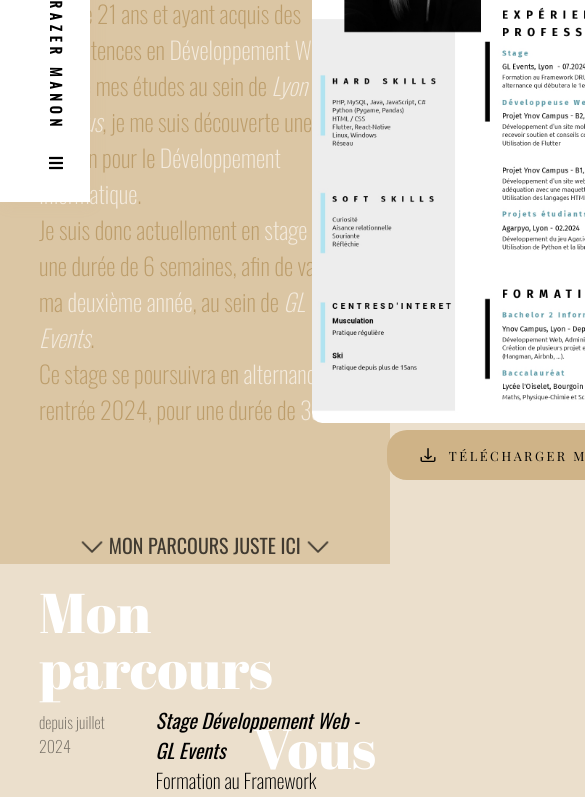
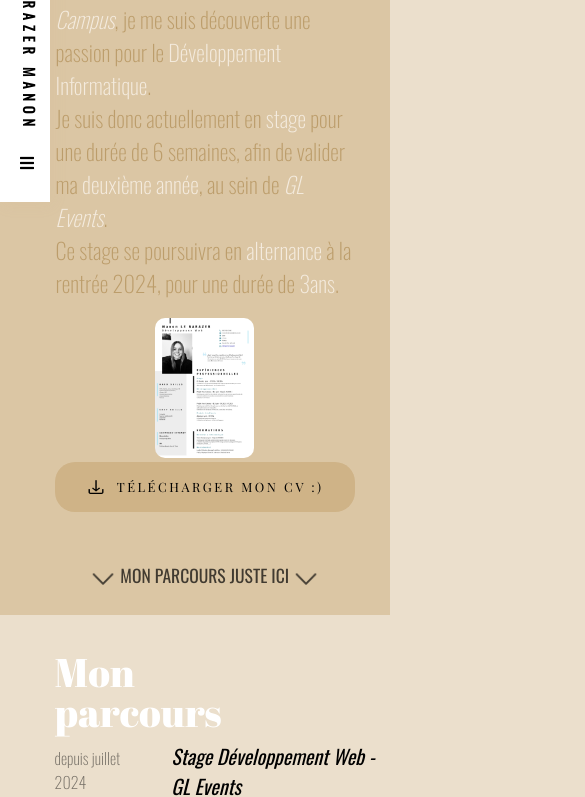
Before and after one commit to manonbrz/blog, a website: page pages/propos.html in a window 390 px wide. Shown: the part 215-1012 px from the top of the page, 585 px wide, since content can reach past the window. Drawn offline with nearby package versions, Linux system fonts and the light colour scheme; a web font is replaced by a local one.

Commit message:
bot discord + start responsive ok

```diff
--- a/assets/css/article.css
+++ b/assets/css/article.css
@@ -31,7 +31,7 @@ section {
 .carousel {
   position: relative;
   width: 80%;
-  padding-top: 200px;
+  padding-top: 5%;
   overflow: hidden;
 }
 
@@ -54,7 +54,6 @@ section {
 
 .card img {
   width: 100%;
-  height: 280px;
   display: block;
 }
 
@@ -109,13 +108,11 @@ section {
 .prev-button {
   position: absolute;
   left: -10px;
-  top: 50px;
 }
 
 .next-button {
   position: absolute;
   right: -10px;
-  top: 50px;
 }
 
 .prev-button:hover img, .next-button:hover img {
--- a/assets/css/nav.css
+++ b/assets/css/nav.css
@@ -93,3 +93,16 @@ a:hover {
   transition: all 0.4s ease-out;
   opacity: 0;
 }
+
+@media screen and (max-width : 950px) {
+  .navbar--container  {
+    width: 50px;
+  }
+  .navbar--title {
+    margin-left: 0px;
+  }
+
+  .navbar--icon {
+    margin-left: 20px;
+  }
+}
--- a/assets/css/propos.css
+++ b/assets/css/propos.css
@@ -7,7 +7,7 @@ body {
 
 /* modif sur toutes les sections */
 section {
-  height: 90vh;
+  padding: 5%;
   display: flex;
   align-items: flex-start;
   flex-direction: column;
@@ -76,8 +76,8 @@ button:hover {
 }
 
 .imgCV {
-  width: 450px;
-  height: 650px;
+  width: 60%;
+  height: 80%;
   border-radius: 10px;
 }
 
@@ -88,7 +88,7 @@ h1 {
   line-height: 1em;
   font-weight: 100;
   color: #ffffff;
-  font-size: 3.5em;
+  font-size: 2.5em;
 }
 
 h1 span {
@@ -101,6 +101,7 @@ h2 {
   font-family: "Oswald", sans-serif;
   color: #bc9d6b;
   font-weight: 100;
+  font-size: 1.4rem;
 }
 
 h2 span {
@@ -166,7 +167,7 @@ h2 span {
   cursor: pointer;
   margin-top: 50px;
   height: 100%;
-  font-size: 20px;
+  font-size: 1.1rem;
   display: flex;
   justify-content: center;
   width: 100%;
@@ -182,3 +183,22 @@ h2 span {
   width: 30px;
   height: 30px;
 }
+
+@media screen and (max-width : 950px) {
+  .left {
+    width: 90%;
+  }
+
+  .separate-one {
+    align-items: center;
+    flex-direction: column;
+  }
+  #twothree {
+    flex-direction: column;
+  }
+  .one {
+
+    height: auto;
+  }
+
+}
--- a/assets/js/nav.js
+++ b/assets/js/nav.js
@@ -1,8 +1,14 @@
 document.addEventListener("DOMContentLoaded", function () {
-  const homepagePath = window.location.pathname === '/' ? '' : '../';
-  const pathToPages = window.location.pathname.includes('/pages/') ? '' : 'pages/';
+  // Détecter le chemin relatif en fonction de l'emplacement de la page actuelle
+  const currentPath = window.location.pathname;
+  const isHomepage = currentPath === '/' || currentPath === '/home';
+  const isInPagesFolder = currentPath.includes('/pages/');
+  const homepagePath = isHomepage ? '' : '../';
+  const pathToPages = isInPagesFolder ? '' : '';
 
-  const navHtml = `<div class="navbar--container sticky">
+  // Créer le HTML de la barre de navigation avec les chemins appropriés
+  const navHtml = `
+    <div class="navbar--container sticky">
       <div class="navbar--title"><h4>LE BARAZER MANON</h4></div>
       <div class="navbar--icon"><i class="fas fa-bars"></i></div>
     </div>
@@ -10,16 +16,18 @@ document.addEventListener("DOMContentLoaded", function () {
       <div class="nav--open-icon"><i class="fas fa-times"></i></div>
       <div class="nav--open-title">le barazer manon</div>
       <div class="nav--open-menu">
-      <a href="${homepagePath}index.html">home</a>
-      <a href="${pathToPages}propos.html">à propos</a>
-      <a href="${pathToPages}article.html">articles</a>
-      <a href="${pathToPages}entreprise.html">entreprise</a>
-      <a href="${pathToPages}contact.html">contact</a>
+        <a href="${homepagePath}home">home</a>
+        <a href="${pathToPages}propos">à propos</a>
+        <a href="${pathToPages}article">articles</a>
+        <a href="${pathToPages}entreprise">entreprise</a>
+        <a href="${pathToPages}contact">contact</a>
       </div>
     </div>`;
 
+  // Insérer le HTML de la barre de navigation dans l'élément placeholder
   document.getElementById('nav-placeholder').innerHTML = navHtml;
 
+  // Ajout des événements pour ouvrir et fermer le menu de navigation
   let open = document.querySelector(".navbar--icon");
   let menu = document.querySelector(".nav--open");
   let close = document.querySelector(".nav--open-icon");
```
Also changed, not shown: pages/article.html (+1 -2 lines), pages/contact.html (+1 -1 lines), server.js (+31 -7 lines), assets/js/carousel.js (line endings or trailing spaces), 1 other file. Lines whose indentation alone changed are shown as unchanged.
